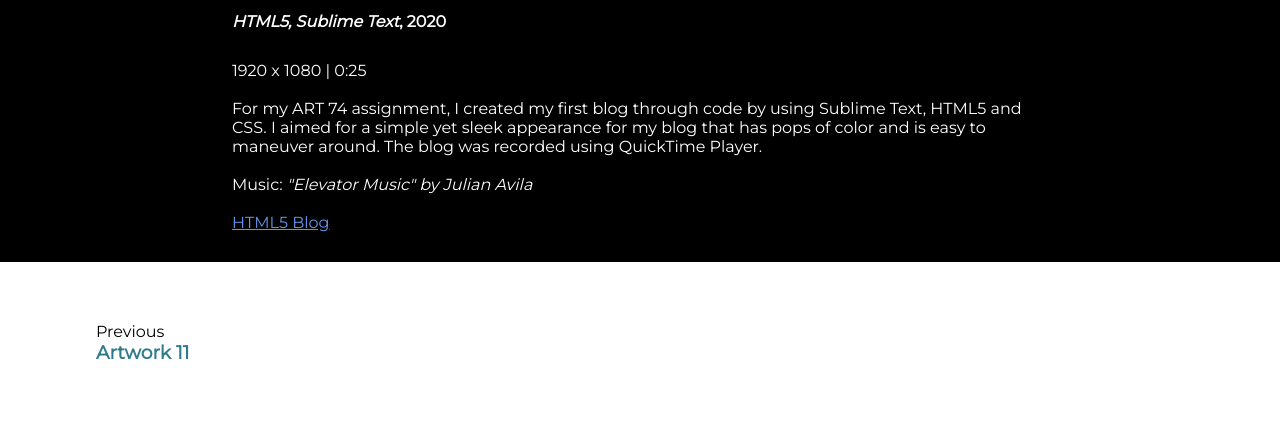
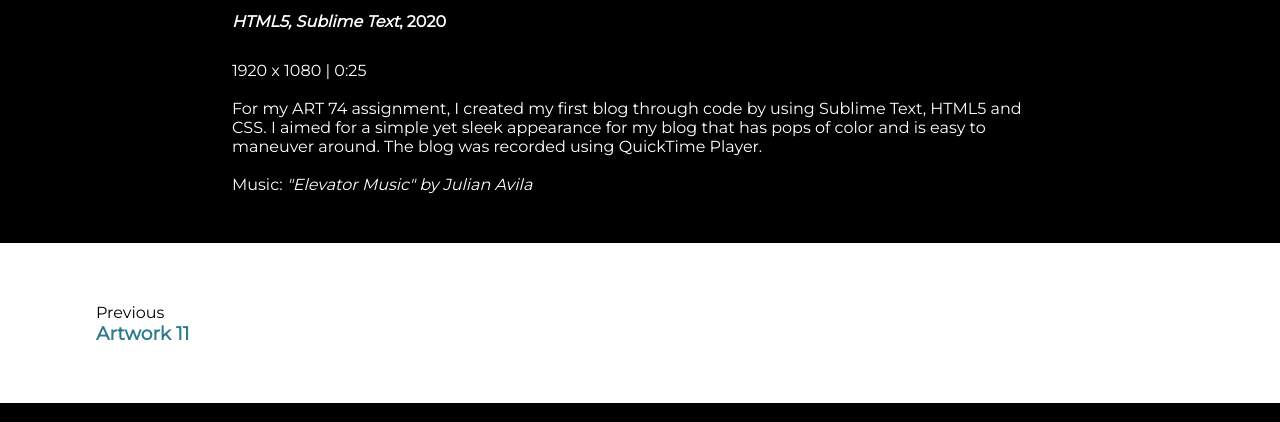
Before and after one commit to cindyrtan/cindyrtan, a plain HTML site: page artwork12.html in a window 1280 px wide. Shown: the part 1034-1456 px from the top of the page. Drawn offline with Linux system fonts and the light colour scheme.

Commit message:
Update artwork12.html

```diff
--- a/artwork12.html
+++ b/artwork12.html
@@ -29,7 +29,6 @@
   <br><br>
   Music: <i> "Elevator Music" by Julian Avila </i>
   <br><br>
-  <a href="https://cindyrtan.github.io/homepage.html" target:"_blank" style="color:cornflowerblue">HTML5 Blog</a>
 
   </p>
     </center>
```
